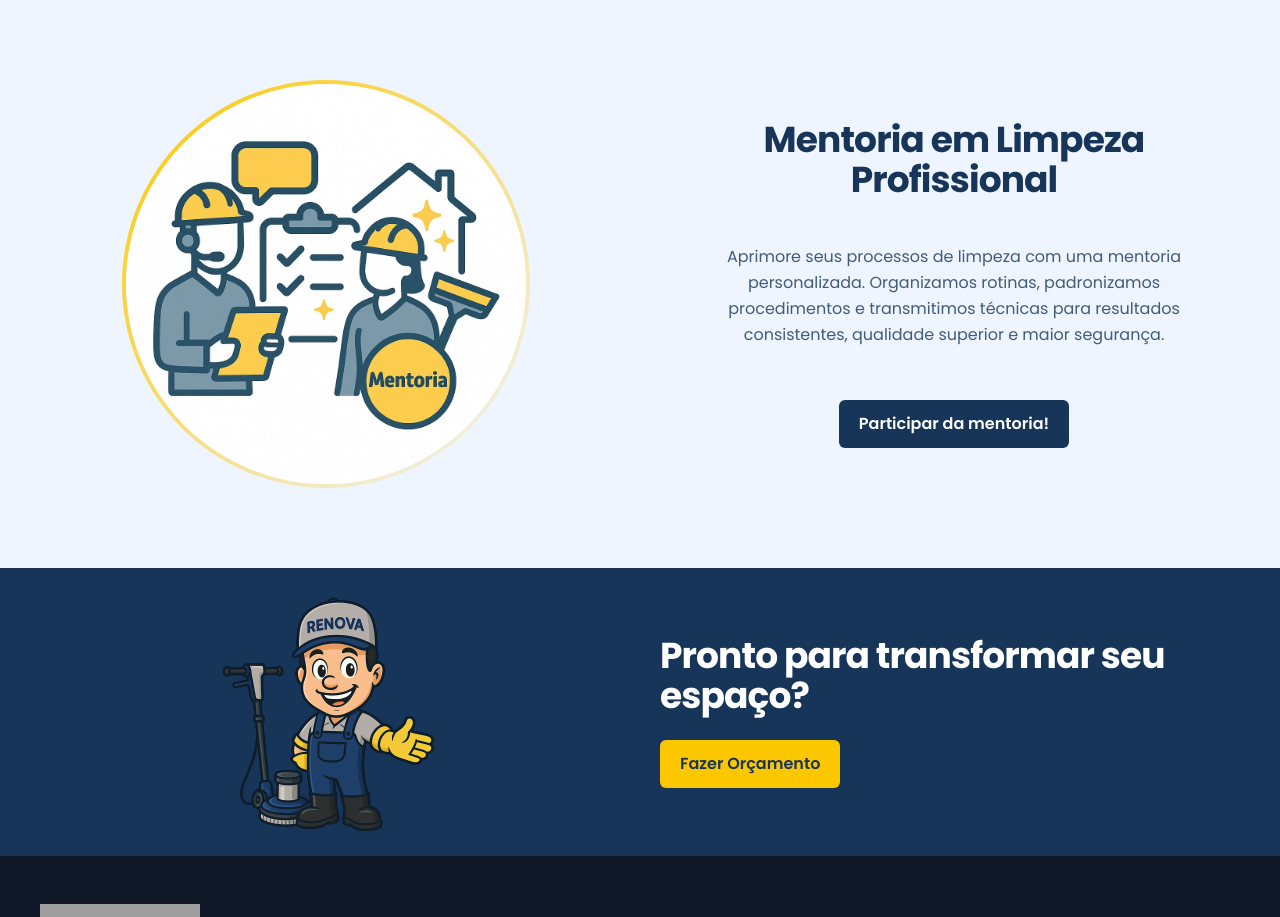
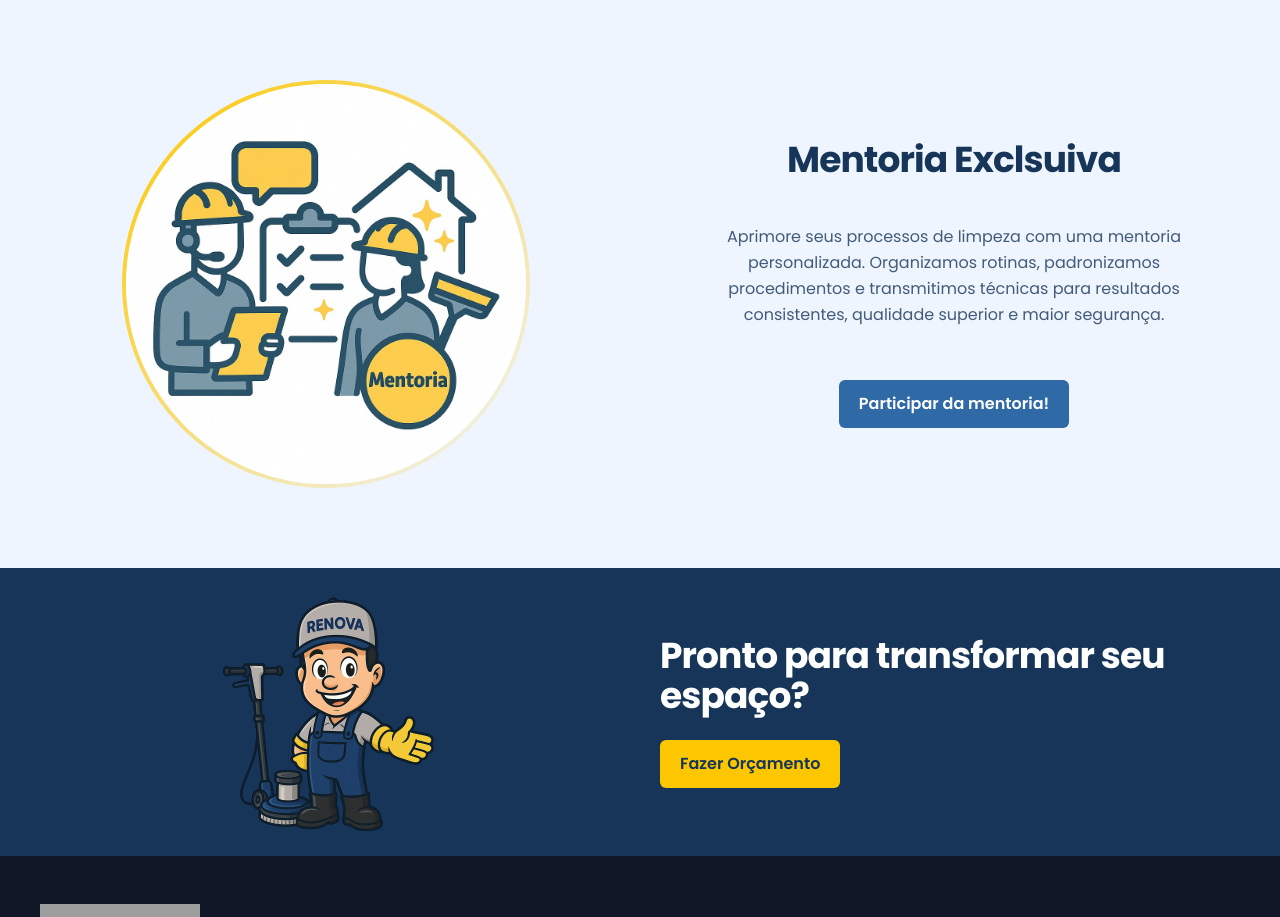
Before and after one commit to RenovaLimpeza/Renova-1.0, a Next.js app: page / in a window 1280 px wide. Shown: the part 2320-3237 px from the top of the page. Built offline with nearby package versions, Linux system fonts and the light colour scheme; no server answers; grey boxes are pictures that could not be loaded.

Commit message:
feat: atualizando texto da mentoria

```diff
--- a/src/components/Mentoria.tsx
+++ b/src/components/Mentoria.tsx
@@ -13,7 +13,7 @@ interface MentoriaSectionProps {
 
 export default function Mentoria({
   id = "mentoria",
-  title = "Mentoria em Limpeza Profissional",
+  title = "Mentoria Exclsuiva",
   description =
     "Aprimore seus processos de limpeza com uma mentoria personalizada. Organizamos rotinas, padronizamos procedimentos e transmitimos técnicas para resultados consistentes, qualidade superior e maior segurança.",
   ctaLabel = "Participar da mentoria!",
@@ -51,7 +51,7 @@ export default function Mentoria({
                 type="mentoria"
                 label={ctaLabel}
                 unstyled
-                className="inline-flex items-center justify-center rounded-md bg-foreground px-5 py-3 font-semibold text-white transition-colors hover:bg-foreground/90"
+                className="inline-flex items-center justify-center rounded-md bg-[#2F6AA6] px-5 py-3 font-semibold text-white transition-colors hover:bg-foreground/90"
               />
             </div>
           </div>
```
